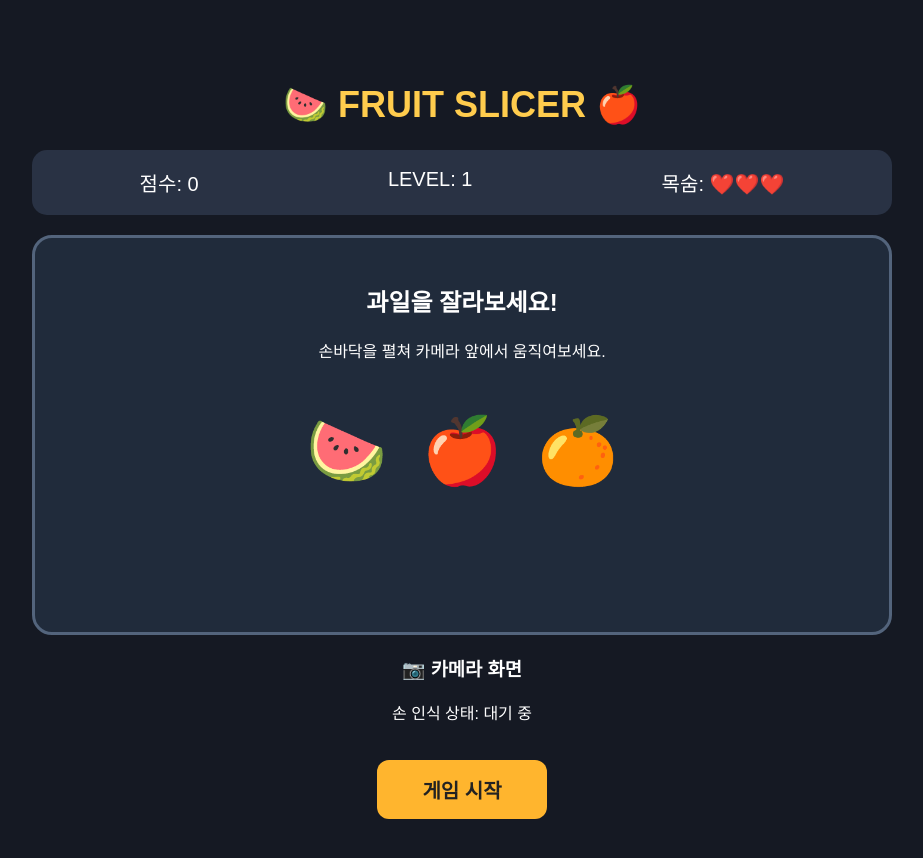
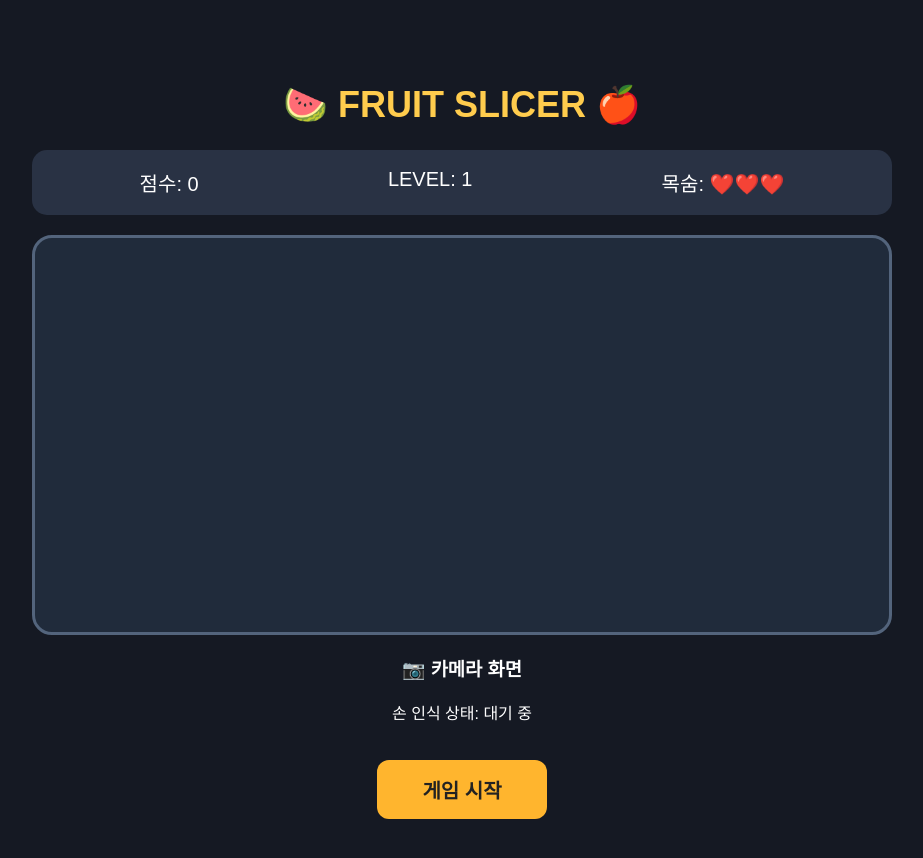
Before and after one commit to ysnpa0218/fruit-slicing-game, a plain HTML site: page index.html in a window 1280 px wide. Shown: the whole page, without its empty margins (178-1101 px from the left). Drawn offline with Linux system fonts and the light colour scheme.

Commit message:
Update index.html

```diff
--- a/index.html
+++ b/index.html
@@ -19,12 +19,8 @@
     </div>
 
     <div id="game-area">
-      <h2>과일을 잘라보세요!</h2>
-      <p>손바닥을 펼쳐 카메라 앞에서 움직여보세요.</p>
-      <div class="fruit">🍉</div>
-      <div class="fruit">🍎</div>
-      <div class="fruit">🍊</div>
-    </div>
+  <canvas id="game-canvas" width="800" height="400"></canvas>
+</div>
 
     <h3>📷 카메라 화면</h3>
     <div id="camera-area"></div>
```
